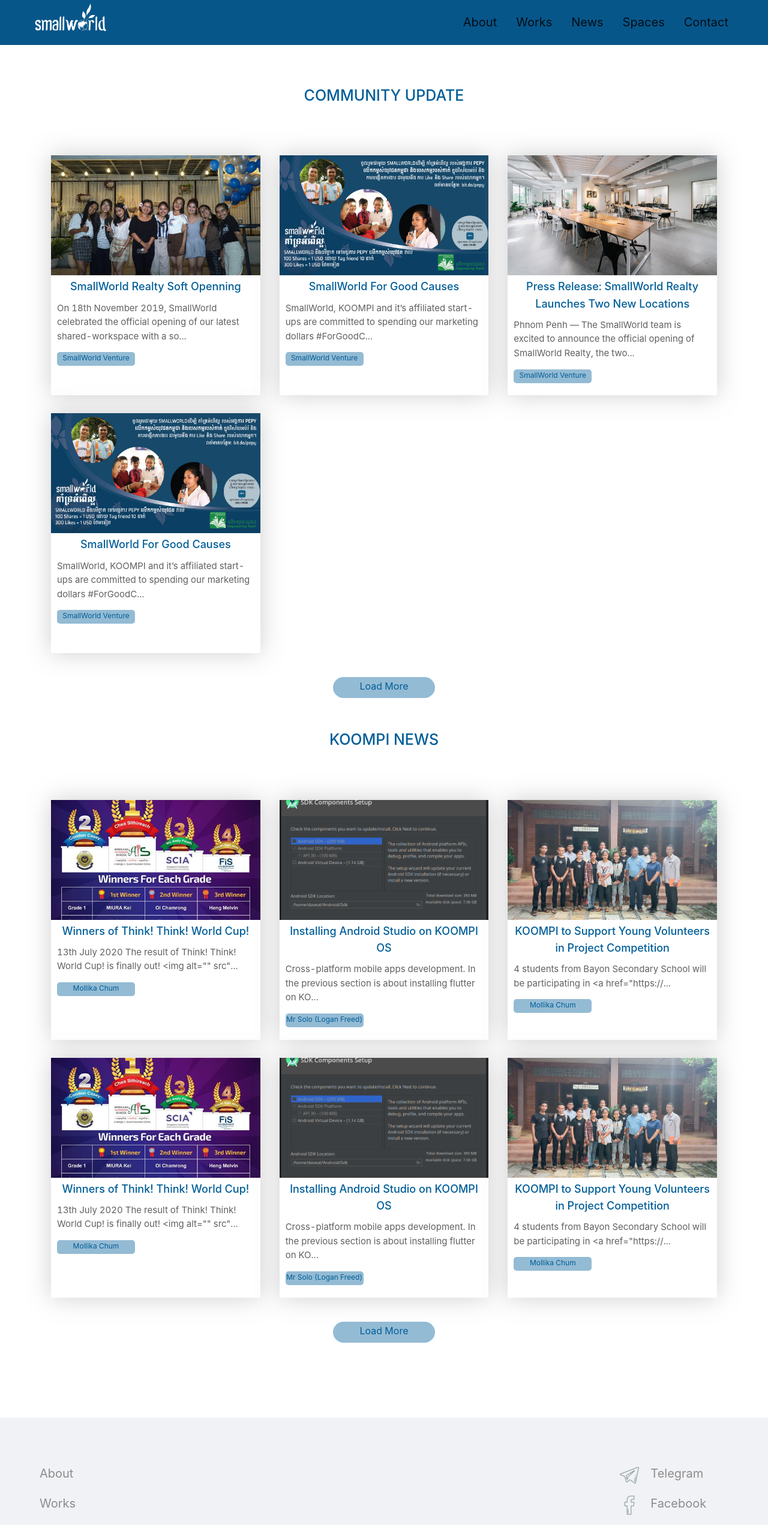
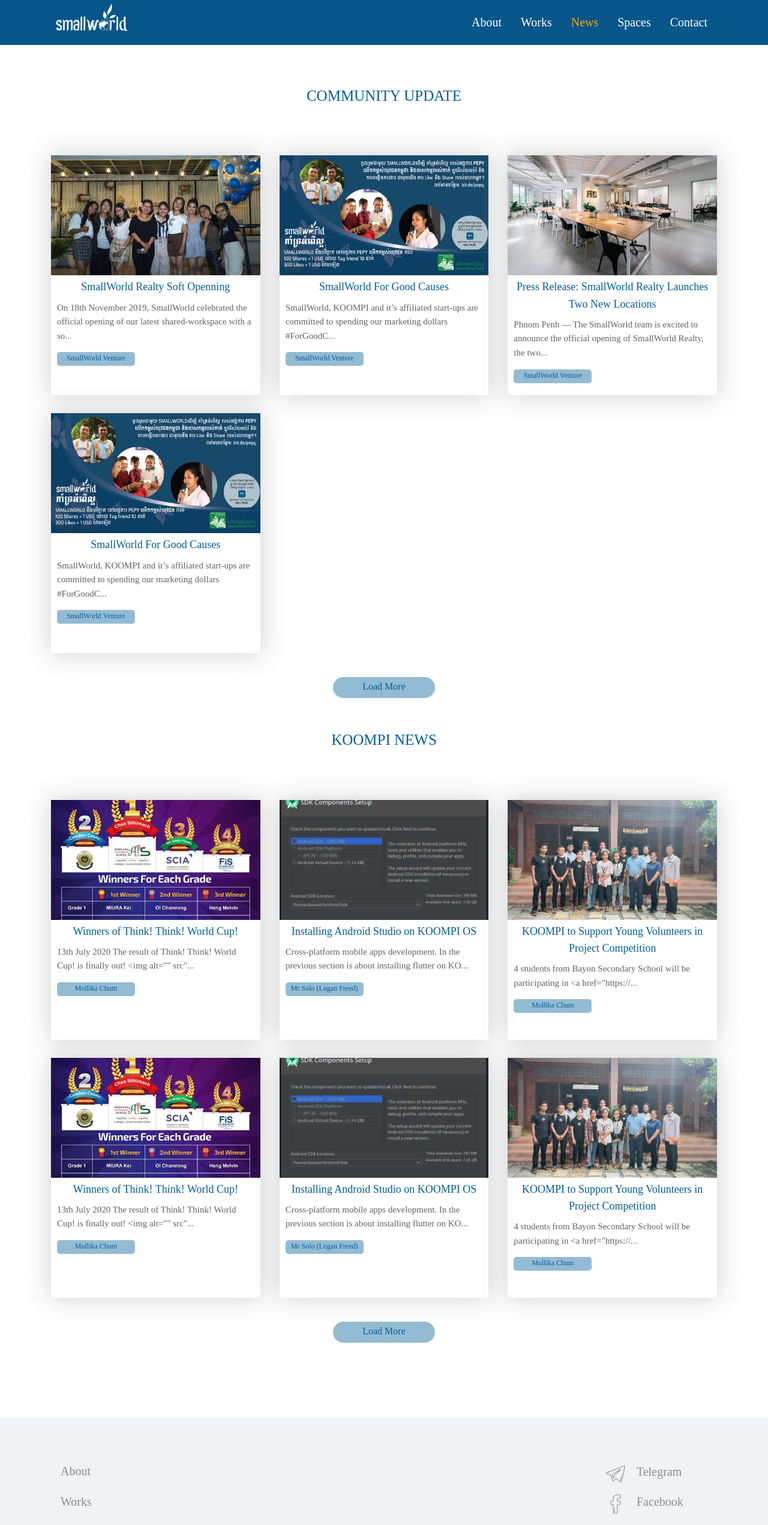
Before and after one commit to reachea/smallworld_clone, a React (Create React App) app: page /news in a window 1280 px wide. Shown: the top 2543 px of the page at 60% size. Built offline with nearby package versions, Linux system fonts and the light colour scheme; the HTML template or start-up script is replaced by a standard one.

Commit message:
Styled Components Implemented

```diff
--- a/src/App.css
+++ /dev/null
@@ -1 +0,0 @@
-@import '../node_modules/antd/dist/antd.css';
--- a/src/App.tsx
+++ b/src/App.tsx
@@ -1,5 +1,4 @@
 import React from 'react';
-import './App.css';
 import { BrowserRouter as Router, Switch, Route } from 'react-router-dom';
 
 import FootNav from './FootNav';
--- a/src/FootNav.css
+++ /dev/null
@@ -1,54 +0,0 @@
-.footNavBar {
-  min-height: 355px;
-}
-
-.span-footer-1 {
-  color: #8e8b8c;
-  font-size: 20px !important;
-}
-
-.foot-nav {
-  height: 45px;
-}
-
-.footer {
-  padding-top: 4% !important;
-}
-
-.footer-logo {
-  height: 100px;
-  background-image: url(./images/logo/Logo_SW_Gray.png);
-  background-size: cover;
-  background-position: right;
-  background-repeat: no-repeat;
-}
-
-.telegram-foot {
-  background-image: url('./images/socialMedia/telegram.svg');
-  background-size: 32px;
-  background-position: left;
-  background-repeat: no-repeat;
-  width: 100%;
-  height: 50px;
-  padding-left: 35px;
-}
-
-.facebook-foot {
-  background-image: url('./images/socialMedia/facebook.svg');
-  background-size: 32px;
-  background-position: left;
-  background-repeat: no-repeat;
-  width: 100%;
-  height: 50px;
-  padding-left: 35px;
-}
-
-.twitter-foot {
-  background-image: url('./images/socialMedia/twitter.svg');
-  background-size: 32px;
-  background-position: left;
-  background-repeat: no-repeat;
-  width: 100%;
-  height: 50px;
-  padding-left: 35px;
-}
--- a/src/FootNav.tsx
+++ b/src/FootNav.tsx
@@ -1,22 +1,83 @@
 import React, { Component } from 'react';
 import { Layout, Button, Row, Col } from 'antd';
 import { Link } from 'react-router-dom';
-import './FootNav.css';
+import styled from 'styled-components';
+
+/* Images */
+import FootLogo from './images/logo/Logo_SW_Gray.png';
+
+import FootTelegram from './images/socialMedia/telegram.svg';
+import FootFacebook from './images/socialMedia/facebook.svg';
+import FootTwitter from './images/socialMedia/twitter.svg';
+
+
+/* Styled Components */
+import { Container } from './styled-components/Style';
 
 const { Footer } = Layout;
+
+  /* Some Styled Content */
+  const FootNavBar = styled(Container)`
+    min-height: 355px;
+  `;
+
+  const FooterNav = styled.div`
+    padding-top: 4% !important;
+  `;
+
+  const FooterNavButton = styled(Button)`
+    height: 45px;
+  `;
+
+  const FooterNavSpan = styled.span`
+    color: #8e8b8c;
+    font-size: 20px !important;
+  `;
+
+  const FooterLogo = styled.div`
+    height: 100px;
+    background-image: url(${FootLogo});
+    background-size: 100% auto;
+    background-position: right;
+    background-repeat: no-repeat;
+  `;
+
+  const FooterImage = styled.div`
+    background-size: 32px;
+    background-position: left;
+    background-repeat: no-repeat;
+    width: 100%;
+    height: 50px;
+    padding-left: 35px;
+  `;
+
+  const FooterTelegram = styled(FooterImage)`
+    background-image: url(${FootTelegram});
+  `;
+
+  const FooterFacebook = styled(FooterImage)`
+    background-image: url(${FootFacebook});
+  `;
+
+  const Footertwiiter = styled(FooterImage)`
+    background-image: url(${FootTwitter});
+  `;
+
+
+
 
 class FootNav extends Component {
   render() {
     return (
       <div>
         <Footer>
-          <div className="footNavBar container">
-            <div className="footer" >
+          <FootNavBar>
+            <FooterNav >
               <Row>
                 <Col span={6} >
                     <Link to="/about">
                       <Button type="link" className="foot-nav" >
-                        <span className="span-footer-1" >About</span>
+                        <FooterNavSpan >About</FooterNavSpan>
                       </Button>
                     </Link>
                 </Col>
@@ -24,60 +85,60 @@
                 <Col span={7} ></Col>
                 <Col span={4} >
                   <a href="https://t.me/smallworldventure" target="_blank" rel="noopener noreferrer">
-                    <div className="telegram-foot" >
-                      <Button type="link" className="foot-nav" >
-                        <span className="span-footer-1" >Telegram</span>
-                      </Button>
-                    </div>
+                    <FooterTelegram >
+                      <FooterNavButton type="link" >
+                        <FooterNavSpan >Telegram</FooterNavSpan>
+                      </FooterNavButton>
+                    </FooterTelegram>
                   </a>
                 </Col>
               </Row>
               <Row>
                 <Col span={6} >
                     <Link to="/works">
-                      <Button type="link" className="foot-nav" >
-                        <span className="span-footer-1" >Works</span>
-                      </Button>
+                      <FooterNavButton type="link" >
+                        <FooterNavSpan >Works</FooterNavSpan>
+                      </FooterNavButton>
                     </Link>
                 </Col>
                 <Col span={7} ></Col>
                 <Col span={7} ></Col>
                 <Col span={4} >
                   <a href="https://www.facebook.com/smallworldventure/" target="_blank" rel="noopener noreferrer">
-                    <div className="facebook-foot" >
-                      <Button type="link" className="foot-nav" >
-                        <span className="span-footer-1" >Facebook</span>
-                      </Button>
-                    </div>
+                    <FooterFacebook >
+                      <FooterNavButton type="link" >
+                        <FooterNavSpan >Facebook</FooterNavSpan>
+                      </FooterNavButton>
+                    </FooterFacebook>
                   </a>
                 </Col>
               </Row>
               <Row>
                 <Col span={6} >
                     <Link to="/news">
-                      <Button type="link" className="foot-nav" >
-                        <span className="span-footer-1" >News</span>
-                      </Button>
+                      <FooterNavButton type="link" >
+                        <FooterNavSpan >News</FooterNavSpan>
+                      </FooterNavButton>
                     </Link>
                 </Col>
                 <Col span={7} ></Col>
                 <Col span={7} ></Col>
                 <Col span={4} >
                   <a href="https://twitter.com/smallworldvc" target="_blank" rel="noopener noreferrer">
-                    <div className="twitter-foot" >
-                      <Button type="link" className="foot-nav" >
-                        <span className="span-footer-1" >twitter</span>
-                      </Button>
-                    </div>
+                    <Footertwiiter >
+                      <FooterNavButton type="link" >
+                        <FooterNavSpan >twitter</FooterNavSpan>
+                      </FooterNavButton>
+                    </Footertwiiter>
                   </a>
                 </Col>
               </Row>
               <Row>
                 <Col span={6} >
                     <Link to="/contact">
-                      <Button type="link" className="foot-nav" >
-                        <span className="span-footer-1" >Contact</span>
-                      </Button>
+                      <FooterNavButton type="link" >
+                        <FooterNavSpan >Contact</FooterNavSpan>
+                      </FooterNavButton>
                     </Link>
                 </Col>
                 <Col span={6} ></Col>
@@ -90,11 +151,11 @@
                 <Col span={5} ></Col>
                 <Col span={5} ></Col>
                 <Col span={4} >
-                  <div className="footer-logo" ></div>
+                  <FooterLogo ></FooterLogo>
                 </Col>
               </Row>
-            </div>
-          </div>
+            </FooterNav>
+          </FootNavBar>
         </Footer>
       </div>
     );
--- a/src/Nav.css
+++ /dev/null
@@ -1,143 +0,0 @@
-/* Header */
-
-element.style {
-  display: initial;
-}
-
-.ant-layout-header {
-  background: none;
-}
-
-.logo {
-  float: left;
-  content: url('./images/logo/sw-green.png');
-  height: 75px;
-  width: 134px;
-  cursor: pointer;
-}
-
-.ant-menu {
-  padding-top: 5px;
-  float: right;
-  background-color: transparent;
-  border: none;
-  font-size: 20px;
-}
-
-.ant-menu:not(.ant-menu-horizontal) .ant-menu-item-selected {
-  background-color: transparent;
-}
-
-.nav-list > .ant-menu-item {
-  display: inline;
-  background-color: transparent;
-}
-
-.nav-list > .ant-menu-item > .nav-item {
-  border-bottom: none;
-  color: white;
-}
-
-.nav-list > .ant-menu-item-selected {
-  border-bottom: none;
-}
-
-.nav-list > .ant-menu-item:hover {
-  border-bottom: none;
-}
-
-.nav-list > .ant-menu-item:hover a {
-  color: white;
-}
-
-.nav-list > .ant-menu-item > .active {
-  color: orange;
-}
-
-.nav-list > .ant-menu-item:hover > .active {
-  color: orange;
-}
-
-.ant-menu-item {
-  transition: none;
-  -webkit-transition: none;
-}
-
-.nav-btn {
-  display: none;
-}
-
-/* Hamburger ICON */
-
-.nav-menu {
-  color: white;
-  padding-top: 20px;
-}
-
-.ant-btn-icon-only > * {
-  font-size: 30px;
-  color: white;
-}
-
-.nav-menu:hover {
-  color: white;
-}
-
-.nav-menu:active {
-  color: white;
-}
-
-/* Responsive Nav Bar */
-
-/* Medium devices (tablets, 768px and up) */
-@media (max-width: 768px) {
-
-  /* Navbar */
-  .nav-btn {
-    display: block;
-    float: right;
-  }
-
-  .ant-menu {
-    float: initial;
-  }
-
-  .mobile-background {
-    background-color: rgba(1,94,152,.56);
-    position: fixed;
-    top: 0px;
-    left: -100vh;
-    width: 100%;
-    height: 100vh;
-    cursor: pointer;
-    z-index: 2;
-  }
-
-  .nav-list {
-    position: fixed;
-    width: 60%;
-    height: 100vh;
-    top: 0px;
-    translate: ease-in;
-    transition: .5s !important;
-    background-color: white;
-    z-index: 10;
-  }
-
-  .nav-list > .ant-menu-item {
-    display: block;
-  }
-
-  .nav-list > .ant-menu-item > .nav-item {
-    border-bottom: none;
-    color: #015e98;
-  }
-
-  .nav-list > .ant-menu-item > .active {
-    color: orange;
-  }
-
-  .nav-list > .ant-menu-item:hover a {
-    color: #015e98;
-  }
-}
--- a/src/Nav.tsx
+++ b/src/Nav.tsx
@@ -1,10 +1,153 @@
 import React, { Component } from 'react';
-import './Nav.css';
 import { Layout, Menu, Button} from 'antd';
 import { NavLink } from 'react-router-dom';
 import { MenuOutlined, CloseOutlined } from '@ant-design/icons'
+import styled from 'styled-components';
+
+/* Image */
+import Logo from './images/logo/sw-green.png';
+
+
+/* Styled Components */
+import { Container } from './styled-components/Style'
+
 
 const { Header } = Layout;
+
+  /* Custom Styled Components */
+    const NavHeader = styled(Header)`
+      background: none;
+    `;
+
+    const NavLogo = styled.div`
+      float: left;
+      content: url(${Logo});
+      height: 75px;
+      width: 134px;
+      cursor: pointer;
+    `;
+
+    const NavHamburgerBtn = styled(Button)`
+      color: white;
+      padding-top: 20px;
+      display: none;
+
+      span {
+        color: white;
+        font-size: 30px;
+      }
+
+      @media (max-width: 768px) {
+        display: block;
+        float: right;
+      }
+    `;
+
+    const NavMobileBackground = styled.div`
+
+      @media (max-width: 768px) {
+        background-color: rgba(1,94,152,.56);
+        position: fixed;
+        top: 0px;
+        left: -100vh;
+        width: 100%;
+        height: 100vh;
+        cursor: pointer;
+        z-index: 2;
+      }
+    `;
+
+    const NavMenu = styled(Menu)`
+
+      padding-top: 5px;
+      float: right;
+      background-color: transparent;
+      border: none;
+      font-size: 20px;
+
+      :not(.ant-menu-horizontal) .ant-menu-item-selected {
+        background-color: transparent;
+      }
+
+      .ant-menu-item-active {
+        background-color: transparent;
+        a {
+          color: orange;
+
+          :hover {
+            color: orange;
+          }
+        }
+      }
+
+      .ant-menu-item-selected {
+        a {
+          color: orange;
+
+          :hover {
+            color: orange;
+          }
+        }
+      }
+
+      @media (max-width: 768px) {
+        float: initial;
+        position: fixed;
+        width: 60%;
+        height: 100vh;
+        top: 0px;
+        transition: .5s !important;
+        background-color: white;
+        z-index: 10;
+      }
+    `;
+
+    const NavMenuItem = styled(Menu.Item)`
+      display: inline;
+      background-color: transparent;
+
+      a {
+        color: white;
+
+        :active {
+          color: orange;
+        }
+
+        :hover {
+          color: orange;
+        }
+
+        :focus {
+          color: orange;
+        }
+      }
+
+      .active {
+        color: orange;
+      }
+
+      @media (max-width: 768px) {
+        display: block;
+
+        a {
+          color: #015e98;
+        }
+      }
+    `;
+
+    const NavLinkItem = styled(NavLink)`
+      border-bottom: none;
+      color: white;
+
+      @media (max-width: 768px) {
+        border-bottom: none;
+        color: #015e98;
+      }
+    `;
+
+
+
+
 
 interface NavState {
   navMenuOpen: boolean;
@@ -29,26 +172,26 @@
 
   render() {
     return (
-      <Header>
-        <div className="container" >
+      <NavHeader>
+        <Container >
           <NavLink to="/" >
-            <div className="logo" />
+            <NavLogo />
           </NavLink>
 
-          <Button onClick={this.menuClick} type="text" className="nav-btn nav-menu" icon={this.state.navMenuOpen? <CloseOutlined /> : <MenuOutlined/>} >
-          </Button>
+          <NavHamburgerBtn onClick={this.menuClick} type="text" icon={this.state.navMenuOpen? <CloseOutlined /> : <MenuOutlined/>} >
+          </NavHamburgerBtn>
 
-          <div  onClick={this.menuClick} className="mobile-background" style={{ left: `${this.hideNav? "0px" : "-100vw"}` }} ></div>
+          <NavMobileBackground onClick={this.menuClick} style={{ left: `${this.hideNav? "0px" : "-100vw"}` }} ></NavMobileBackground>
 
-          <Menu className="nav-list" style={{ left: `${this.hideNav? "0px" : "-100vw"}` }} >
-            <Menu.Item key="1"  ><NavLink to="/about" className="nav-item" >About</NavLink></Menu.Item>
-            <Menu.Item key="2"  ><NavLink to="/works" className="nav-item" >Works</NavLink></Menu.Item>
-            <Menu.Item key="3"  ><NavLink to="/news" className="nav-item" >News</NavLink></Menu.Item>
-            <Menu.Item key="4"  ><NavLink to="/spaces" className="nav-item" >Spaces</NavLink></Menu.Item>
-            <Menu.Item key="5"  ><NavLink to="/contact" className="nav-item" >Contact</NavLink></Menu.Item>
-          </Menu>
-        </div>
-    </Header>
+          <NavMenu style={{ left: `${this.hideNav? "0px" : "-100vw"}` }} >
+            <NavMenuItem key="1"  ><NavLinkItem to="/about" >About</NavLinkItem></NavMenuItem>
+            <NavMenuItem key="2"  ><NavLinkItem to="/works" >Works</NavLinkItem></NavMenuItem>
+            <NavMenuItem key="3"  ><NavLinkItem to="/news" >News</NavLinkItem></NavMenuItem>
+            <NavMenuItem key="4"  ><NavLinkItem to="/spaces" >Spaces</NavLinkItem></NavMenuItem>
+            <NavMenuItem key="5"  ><NavLinkItem to="/contact" >Contact</NavLinkItem></NavMenuItem>
+          </NavMenu>
+        </Container>
+    </NavHeader>
     );
   }
 }
--- a/src/index.css
+++ b/src/index.css
@@ -1,3 +1,5 @@
+@import '../node_modules/antd/dist/antd.css';
+
 body {
   margin: 0;
   font-family: 'Quicksand';font-size: 22px;
--- a/src/styled-components/Style.tsx
+++ b/src/styled-components/Style.tsx
@@ -24,12 +24,15 @@
       color: white;
     }
 
+    h2 {
+      font-size: 28px !important;
+    }
+
     p {
       font-size: 20px!important;
       color: #edecec;
     }
   `;
-
 
 
   /* About Styled Components */
```
Also changed, not shown: src/components/Home.tsx (+13 -0 lines).
